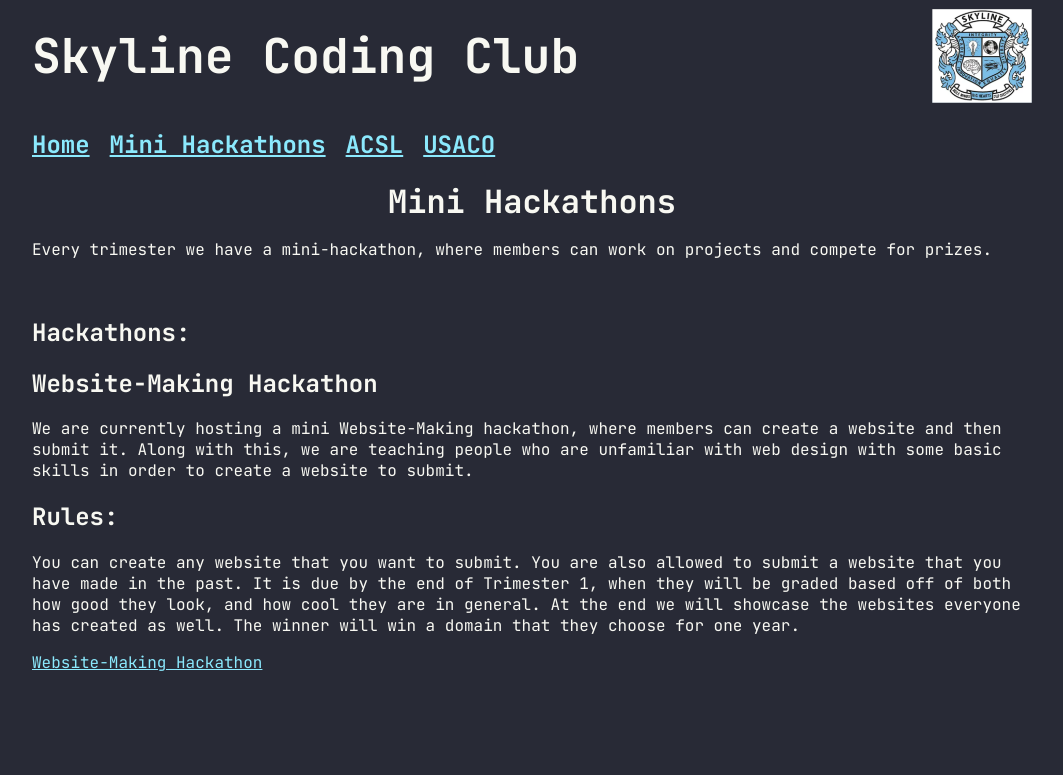
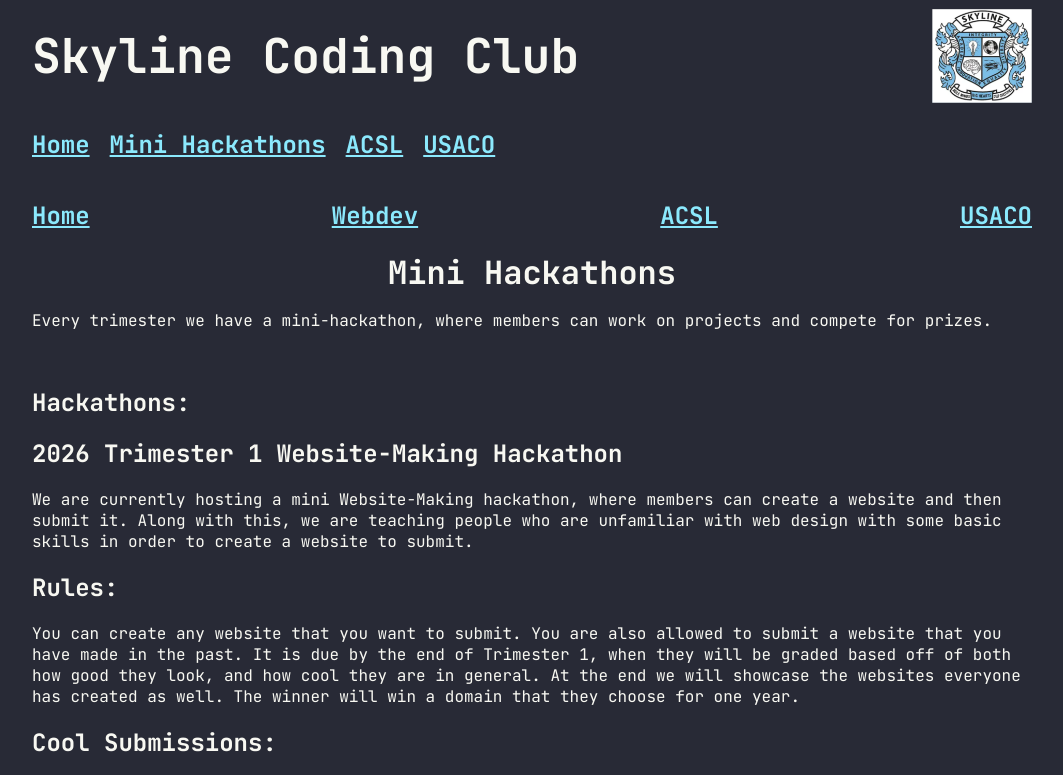
Before and after one commit to LukeZhou500/Skyline-Coding-Club-Website, a plain HTML site: page hackathons/index.html in a window 1280 px wide. Shown: the part 5-780 px from the top of the page, without its empty margins (108-1171 px from the left). Drawn offline with Linux system fonts and the light colour scheme.

Commit message:
Made the Mini hackathon page cooler, and embedded dbt website

```diff
--- a/hackathons/index.html
+++ b/hackathons/index.html
@@ -19,15 +19,30 @@
                     <h2><a href="/ACSL/" class="top-link"> ACSL</a></h2>
                     <h2><a href="/USACO/" class="top-link"> USACO</a></h2>
             </div>
+            <div class="MiniHackathonMenu">
+                    <h2><a href="/" class="MiniHackathonLinks">Home</a></h2>
+                    <h2><a href="#WebsiteHackathon2026" class="MiniHackathonLinks"> Webdev</a></h2>
+                    <h2><a href="/ACSL/" class="MiniHackathonLinks"> ACSL</a></h2>
+                    <h2><a href="/USACO/" class="MiniHackathonLinks"> USACO</a></h2>
+            </div>
             <h1 class = "hackathontitle">Mini Hackathons</h1>
             <p>Every trimester we have a mini-hackathon, where members can work on projects and compete for prizes.</p>
             <p><br></p>
             <h2>Hackathons:</h2>
-            <h2>Website-Making Hackathon</h2>
+
+            <h2 id = "WebsiteHackathon2026">2026 Trimester 1 Website-Making Hackathon</h2>
             <p>We are currently hosting a mini Website-Making hackathon, where members can create a website and then submit it. Along with this, we are teaching people who are unfamiliar with web design with some basic skills in order to create a website to submit.</p>
             <h2>Rules:</h2>
             <p>You can create any website that you want to submit. You are also allowed to submit a website that you have made in the past. It is due by the end of Trimester 1, when they will be graded based off of both how good they look, and how cool they are in general. At the end we will showcase the websites everyone has created as well. The winner will win a domain that they choose for one year.</p>
-            <p><a href="/hackathons/MiniHackathonWebsite/">Website-Making Hackathon</a></p>
-        </div>
+            <h2>Cool Submissions:</h2>
+            <div style="background-color: #f0f0f0; padding: 20px;">
+                <iframe src = "https://dbt.christmas/" width = "800" height = "600" title = "DBT's website">
+            </div>
+            <h2 id = "ChromeExtension2026">2026 Trimester 2 Extention-Making Hackathon</h2>
+            <p>We are currently hosting a extention hackathon. Requirements: Make any chrome/firefox extention that is useful/cool.</p>
+            <h2>Rules:</h2>
+            <p>You can create any website that you want to submit. You are also allowed to submit a website that you have made in the past. It is due by the end of Trimester 1, when they will be graded based off of both how good they look, and how cool they are in general. At the end we will showcase the websites everyone has created as well. The winner will win a domain that they choose for one year.</p>
+            <h2>Cool Submissions:</h2>
+            <iframe src = "https://dbt.christmas/" width = "800" height = "600" title = "DBT's website">
     </body>
 </html>
--- a/style.css
+++ b/style.css
@@ -46,6 +46,15 @@
     justify-content: space-between;
     align-items: center;
 }
+.MiniHackathonMenu {
+    display: flex;
+    justify-content: space-between;
+    align-items: center;
+}
+iframe {
+  color-scheme: light;
+  background-color: white;
+}
 
 .links {
     display: flex;
@@ -74,3 +83,6 @@ img {
 a {
     color: RGB(139, 233, 253);
 }
+html {
+  scroll-behavior: smooth;
+}
```
